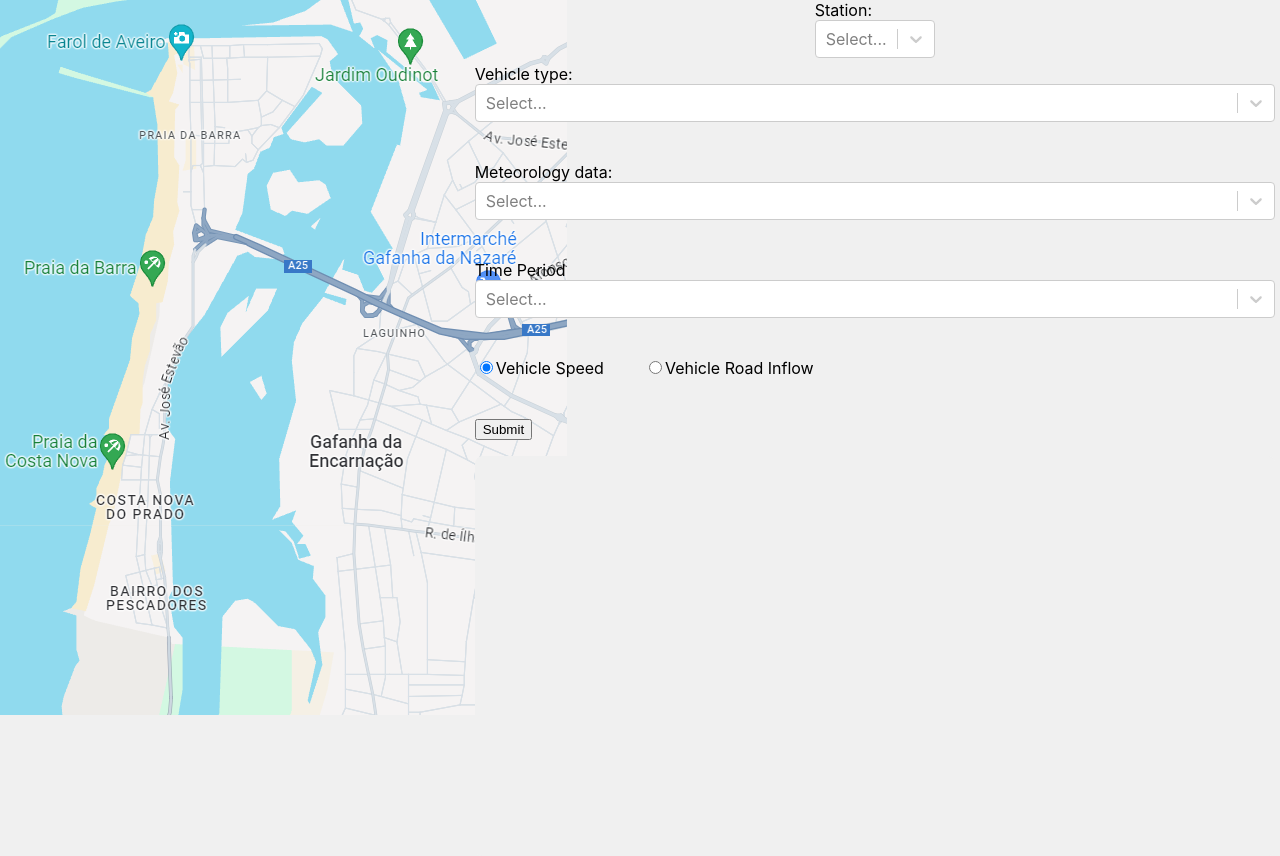
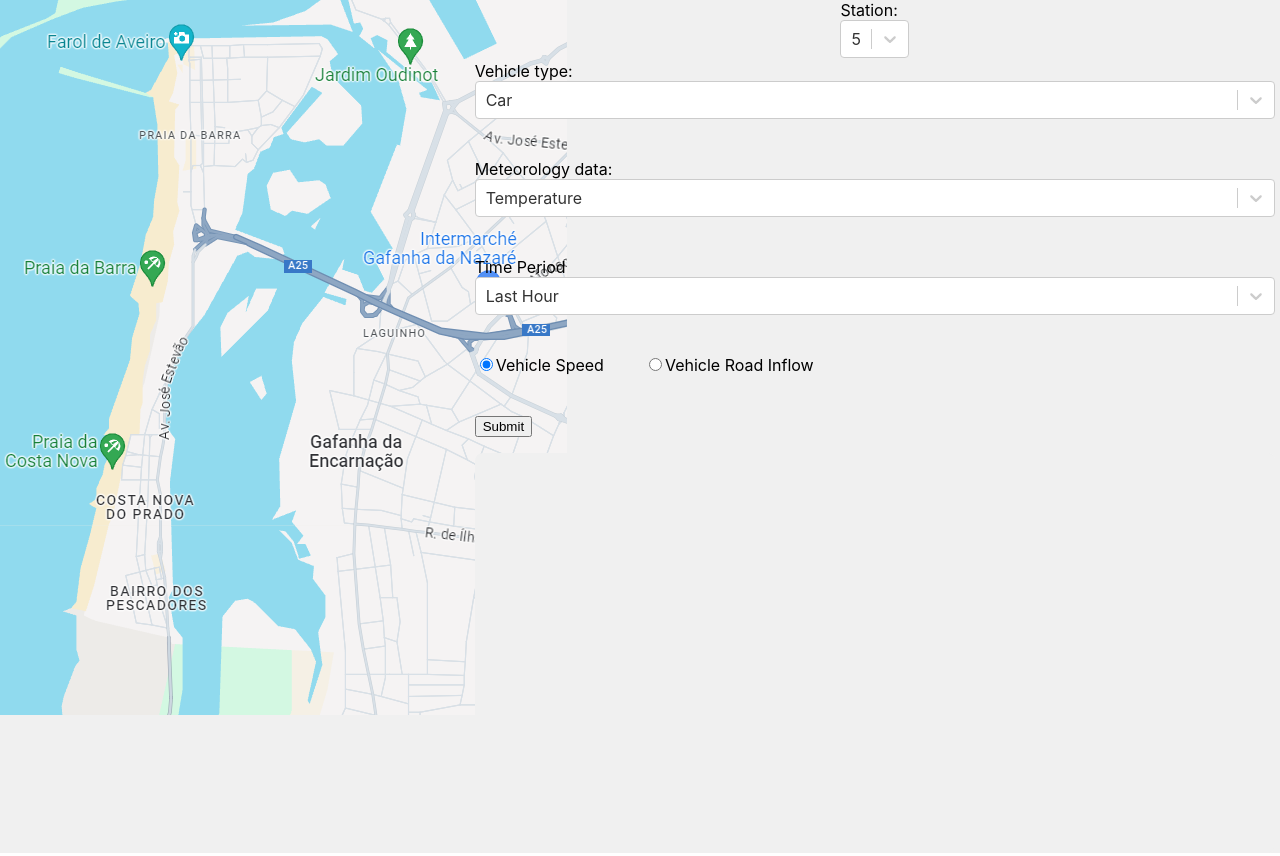
Before and after one commit to Brums21/Projeto_VI, a React (Create React App) app: page / in a window 1280 px wide. Built offline with nearby package versions, Linux system fonts and the light colour scheme; the HTML template or start-up script is replaced by a standard one.

Commit message:
queries with other attributes

```diff
--- a/src/App.js
+++ b/src/App.js
@@ -1,10 +1,22 @@
-import React from 'react';
-import MiddleGraphic from './components/MiddleGraphic.js'
-import StationComponent from './components/StationComponent.js';
+import React, { useState } from 'react';
+import MiddleGraphic from './components/MiddleGraphic.js';
+import Select from 'react-select';
 import mapa from './images/map.png';
 import './App.css';
 
 function App() {
+  const [selectedStation, setSelectedStation] = useState("5");
+
+  const options_stations = [
+    { value: '5', label: '5' },
+    { value: '6', label: '6' },
+    { value: '7', label: '7' },
+  ];
+
+  const handleStationChange = (selected) => {
+    setSelectedStation(selected.value);
+  };
+
   return (
     <div className="App">
       <div className="row">
@@ -12,10 +24,17 @@ function App() {
           <img src={mapa} alt="Mapa Estações" />
         </div>
         <div className="overlay">
-          <StationComponent />
-
-          <MiddleGraphic />
-
+        <div>
+          <div style={{ marginBottom: "5%" }}>
+            Station:
+            <Select
+              value={options_stations.find(opt => opt.value === selectedStation)}
+              onChange={handleStationChange}
+              options={options_stations}
+            />
+          </div>
+        </div>
+        <MiddleGraphic station={selectedStation}/>
         </div>
       </div>
     </div>
--- a/src/components/D3_Graphic.js
+++ b/src/components/D3_Graphic.js
@@ -2,15 +2,21 @@ import React, { useEffect, useState } from 'react';
 import * as d3 from 'd3';
 import queryInfluxDB from './influx.js'; // Replace with the actual path
 
-function D3_Graphic({ data, meteorology}) {
+function D3_Graphic({ data, station, meteorology, vehicle_type}) {
   const [queryResult1, setQueryResult1] = useState(null);
   const [queryResult2, setQueryResult2] = useState(null);
 
-  const dynamicQuery1 =
-    'import "experimental/aggregate" from(bucket: "processed_cpms") |> range(start: 2023-10-22, stop: 2023-11-19) |> filter(fn: (r) => r["_measurement"] == "5") |> filter(fn: (r) => r["_field"] == "totalCount") |> filter(fn: (r) => r["direction"] == "inflow") |> filter(fn: (r) => r["object_class"] == "2")  |> aggregateWindow(every: 1d, fn: sum, createEmpty: true)  |> yield(name: "mean")';
-
-  const dynamicQuery2 =
-    'from(bucket: "weather_recordings") |> range(start: 2023-10-22, stop: 2023-11-19) |> filter(fn: (r) => r["_measurement"] == "36713") |> filter(fn: (r) => r["_field"] == "temp_max") |> filter(fn: (r) => r["period"] == "Dados_60m") |> filter(fn: (r) => r["height"] == "10m") |> aggregateWindow(every: 1d, fn: mean, createEmpty: false) |> yield(name: "mean")';
+  console.log(station)
+  console.log(vehicle_type)
+  const dynamicQuery1 = //inflow
+    'import "experimental/aggregate" from(bucket: "processed_cpms") '+
+    '|> range(start: 2023-10-22, stop: 2023-11-19) '+
+    '|> filter(fn: (r) => r["_measurement"] == "' + station + '") '+
+    '|> filter(fn: (r) => r["_field"] == "totalCount") '+
+    '|> filter(fn: (r) => r["direction"] == "inflow") '+
+    '|> filter(fn: (r) => r["object_class"] == "' + vehicle_type + '") '+
+    '|> aggregateWindow(every: 1d, fn: sum, createEmpty: true) '+
+    '|> yield(name: "mean")';
 
     const fetchData = async () => {
       try {
@@ -25,21 +31,52 @@ function D3_Graphic({ data, meteorology}) {
     };
 
     useEffect(() => {
-      fetchData();
-    }, [dynamicQuery1, dynamicQuery2]);
-
-    useEffect(() => {
       if (queryResult1 && queryResult2) {
         updateGraph(data, queryResult1, queryResult2);
       }
     }, [queryResult1, queryResult2, data]);
 
     function getRightQuery() {
-      console.log(meteorology === "temp_avg")
-      if (meteorology !== "temp_avg") {
-        return 'from(bucket: "weather_recordings") |> range(start: 2023-10-22, stop: 2023-11-19) |> filter(fn: (r) => r["_measurement"] == "36713") |> filter(fn: (r) => r["_field"] == "temp_max") |> filter(fn: (r) => r["period"] == "Dados_60m") |> filter(fn: (r) => r["height"] == "10m") |> aggregateWindow(every: 1d, fn: mean, createEmpty: false) |> yield(name: "mean")';
+      //this function is not dependent on stations, types of vehicles, only time period!
+      console.log(meteorology)
+      if (meteorology === "temp_avg") {
+        return 'from(bucket: "weather_recordings") '+
+                '|> range(start: 2023-10-19, stop: 2023-11-19) '+
+                '|> filter(fn: (r) => r["_measurement"] == "36713") '+
+                '|> filter(fn: (r) => r["_field"] == "temp_avg") '+
+                '|> filter(fn: (r) => r["period"] == "Dados_10m") '+
+                '|> filter(fn: (r) => r["height"] == "10m") '+
+                '|> aggregateWindow(every: 1d, fn: mean, createEmpty: false) '+
+                '|> yield(name: "mean")';
       }
-      return 'from(bucket: "weather_recordings") |> range(start: 2023-10-22, stop: 2023-11-19) |> filter(fn: (r) => r["_measurement"] == "36713")|> filter(fn: (r) => r["_field"] == "radiance") |> filter(fn: (r) => r["period"] == "Dados_10m") |> aggregateWindow(every: 1h, fn: mean, createEmpty: false) |> yield(name: "mean")';
+      if (meteorology === "radiance"){
+        return 'from(bucket: "weather_recordings") '+
+              '|> range(start: 2023-10-22, stop: 2023-11-19) '+
+              '|> filter(fn: (r) => r["_measurement"] == "36713")'+
+              '|> filter(fn: (r) => r["_field"] == "radiance") '+
+              '|> filter(fn: (r) => r["period"] == "Dados_10m") '+
+              '|> aggregateWindow(every: 1h, fn: mean, createEmpty: false) '+
+              '|> yield(name: "mean")';
+      }
+      if (meteorology === "precipitation"){
+        return 'from(bucket: "weather_recordings") '+
+              '|> range(start: 2023-10-22, stop: 2023-11-19) '+
+              '|> filter(fn: (r) => r["_measurement"] == "36713")'+
+              '|> filter(fn: (r) => r["_field"] == "precepitation") '+
+              '|> filter(fn: (r) => r["period"] == "Dados_10m") '+
+              '|> aggregateWindow(every: 1h, fn: mean, createEmpty: false) '+
+              '|> yield(name: "mean")';
+      }
+      if (meteorology === "humidity_avg"){
+        return 'from(bucket: "weather_recordings") '+
+              '|> range(start: 2023-10-22, stop: 2023-11-19) '+
+              '|> filter(fn: (r) => r["_measurement"] == "36713")'+
+              '|> filter(fn: (r) => r["_field"] == "humidity_avg") '+
+              '|> filter(fn: (r) => r["height"] == "10m") '+
+              '|> filter(fn: (r) => r["period"] == "Dados_10m") '+
+              '|> aggregateWindow(every: 1h, fn: mean, createEmpty: false) '+
+              '|> yield(name: "mean")';
+      }
     }
 
     function updateGraph(data, result1, result2) {
@@ -119,7 +156,7 @@ function D3_Graphic({ data, meteorology}) {
 
 
   const handleClick = () => {
-    fetchData(); // Trigger another query when the button is clicked
+    fetchData();
   };
 
   return (
--- a/src/components/MiddleGraphic.js
+++ b/src/components/MiddleGraphic.js
@@ -3,10 +3,10 @@ import Select from 'react-select';
 import D3_Graphic from './D3_Graphic';
 
 function MiddleGraphic({ station }) {
-  const [selectedOptionVehicle, setSelectedOptionVehicle] = useState("Vehicle Type");
-  const [selectedOptionMeteorology, setSelectedOptionMeteorology] = useState("Meteorology");
-  const [selectedOptionTime, setSelectedOptionTime] = useState("Time Period");
-  const [selectedOption, setSelectedOption] = useState("Vehicle Speed");
+  const [selectedOptionVehicle, setSelectedOptionVehicle] = useState("3");
+  const [selectedOptionMeteorology, setSelectedOptionMeteorology] = useState("temp_avg");
+  const [selectedOptionTime, setSelectedOptionTime] = useState("last_hour");
+  const [selectedOption, setSelectedOption] = useState("vehicle_speed");
 
   const options_vehicles = [
     { value: '2', label: 'Motorcycle' },
@@ -16,10 +16,10 @@ function MiddleGraphic({ station }) {
   ];
 
   const options_meteorology = [
+    { value: 'temp_avg', label: 'Temperature' },
     { value: 'humidity_avg', label: 'Humidity' },
     { value: 'precipitation', label: 'Precipitation' },
     { value: 'radiance', label: 'Radiance' },
-    { value: 'temp_avg', label: 'Temperature' },
   ];
 
   const options_time = [
@@ -54,7 +54,6 @@ function MiddleGraphic({ station }) {
           options={options_vehicles}
         />
       </div>
-
       <div style={{ marginBottom: "5%" }}> Meteorology data:
         <Select
           value={options_meteorology.find(opt => opt.value === selectedOptionMeteorology)}
@@ -76,7 +75,7 @@ function MiddleGraphic({ station }) {
             type='radio'
             name="graph_type"
             value="Vehicle Speed"
-            checked={selectedOption === "Vehicle Speed"}
+            checked={selectedOption === "vehicle_speed"}
             onChange={onValueChange}
           />
           Vehicle Speed
@@ -86,14 +85,14 @@ function MiddleGraphic({ station }) {
             type='radio'
             name="graph_type"
             value="Vehicle Road Inflow"
-            checked={selectedOption === "Vehicle Road Inflow"}
+            checked={selectedOption === "road_inflow"}
             onChange={onValueChange}
           />
           Vehicle Road Inflow
         </label>
         <br />
       </form>
-      <D3_Graphic data="middleGraph" meteorology={selectedOptionMeteorology} />
+      <D3_Graphic data="middleGraph" station={station} meteorology={selectedOptionMeteorology} vehicle_type={selectedOptionVehicle} />
       <div className="graph-container" id="middleGraph">
       </div>
     </div>
--- a/src/components/StationComponent.js
+++ /dev/null
@@ -1,32 +0,0 @@
-import React, { useState } from 'react';
-import Select from 'react-select';
-
-function StationComponent(){
-
-    const [selectedOption, setSelectedOption] = useState("Station");
-
-    const options_stations = [
-        { value: '5', label: '5' },
-        { value: '6', label: '6' },
-        { value: '7', label: '7' },
-      ];
-
-    const handleStationChange = (selected) => {
-        setSelectedOption(selected.value);
-    };
-
-    return (
-    <div>
-        <div style={{marginBottom:"5%"}}> Station:
-            <Select
-            value={options_stations.find(opt => opt.value === selectedOption)}
-            onChange={handleStationChange}
-            options={options_stations}
-            />
-        </div>
-      </div>
-
-    )
-}
-
-export default StationComponent;
```
